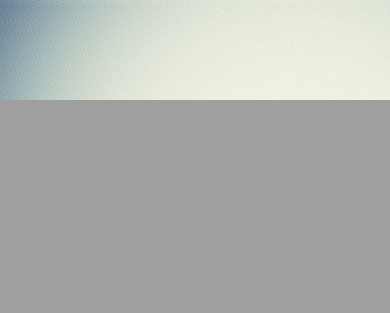
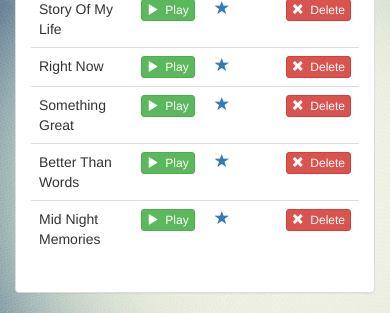
Before and after one commit to HasanMehadi/website, a Django app: page /music/1 in a window 390 px wide. Shown: the part 744-1057 px from the top of the page. Before the commit the page ends 844 px from the top, so only its background shows below. Run offline with Django 3.2, Linux system fonts and the light colour scheme; data comes from the database, SQL or seed files in the repository; both versions use the stored data as it was after the commit; some libraries are stand-ins or nearby versions.

Commit message:
added Update and Delete view. Song Part Started

```diff
--- a/music/templates/music/detail.html
+++ b/music/templates/music/detail.html
@@ -1,17 +1,88 @@
 {% extends 'music/base.html' %}
 {% block title %}Album Details{% endblock %}
 {% block body %}
-    <img src="{{ album.album_logo }}">
+    <div class="container-fluid songs-container">
+        <div class="row">
+            <!-- Left Album Info -->
+            <div class="col-sm-4 col-md-3">
+                <div class="panel panel-default">
+                    <div class="panel-body">
+                        <a href="{% url 'music:detail' album.id %}">
+                            {% if album.album_logo %}
+                                <img src="{{ album.album_logo }}" class="img-responsive">
+                            {% else %}
+                                <h3>No image to display</h3>
+                            {% endif %}
+                        </a>
+                        <h1>{{ album.album_title }}
+                            <small>{{ album.genre }}</small>
+                        </h1>
+                        <h2>{{ album.artist }}</h2>
+                    </div>
+                </div>
+            </div>
+            <!-- Right Song Info -->
+            <div class="col-sm-8 col-md-9">
 
-    <h1>{{ album.album_title }}</h1>
-    <h1>{{ album.artist }}</h1>
+                <ul class="nav nav-pills" style="margin-bottom: 10px;">
+                    <li role="presentation" class="active"><a href="{% url 'music:detail' album.id %}">View All</a></li>
+                    <li role="presentation"><a href="#">Add New Song</a></li>
+                </ul>
 
-    <ul>
-        {% for song in album.song_set.all %}
-            {% if song.is_favourite %}
-                <img src="https://cdn3.iconfinder.com/data/icons/glypho-free/64/star-circle-128.png">
-            {% endif %}
-            <li>{{ song.song_title }}-{{ song.audio_file }}</li><br>
-        {% endfor %}
-    </ul>
+                <div class="panel panel-default">
+                    <div class="panel-body">
+
+                        <h3>All Songs</h3>
+
+                        {% if error_message %}
+                            <p><strong>{{ error_message }}</strong></p>
+                        {% endif %}
+
+                        <table class="table">
+                            <thead>
+                            <tr>
+                                <th>Title</th>
+                                <th>Audio File</th>
+                                <th>Favorite</th>
+                                <th>Actions</th>
+                            </tr>
+                            </thead>
+                            <tbody>
+                            {% for song in album.song_set.all %}
+                                <tr>
+                                    <td>{{ song.song_title }}</td>
+                                    <td>
+                                        <a target="_blank" href="{{ song.audio_file.url }}">
+                                            <button type="button" class="btn btn-success btn-xs">
+                                                <span class="glyphicon glyphicon-play"></span>&nbsp; Play
+                                            </button>
+                                        </a>
+                                    </td>
+                                    <td>
+                                        <a href="#" class="btn-favorite"><span
+                                                class="glyphicon glyphicon-star {% if song.is_favorite %}active{% endif %}"></span></a>
+                                    </td>
+                                    <td>
+                                        <form action="#" method="post" style="display: inline;">
+                                            {% csrf_token %}
+                                            <input type="hidden" name="song_id" value="{{ song.id }}"/>
+                                            <button type="submit" class="btn btn-danger btn-xs">
+                                                <span class="glyphicon glyphicon-remove"></span>&nbsp; Delete
+                                            </button>
+                                        </form>
+                                    </td>
+                                </tr>
+                            {% endfor %}
+                            </tbody>
+                        </table>
+
+                    </div>
+                </div>
+
+            </div>
+
+        </div>
+
+    </div>
+
 {% endblock %}
--- a/music/urls.py
+++ b/music/urls.py
@@ -11,10 +11,15 @@ urlpatterns = [
     url(r'^(?P<pk>[0-9])+$', views.DetailView.as_view(), name="detail"),
 
     #Add New Album To the Database
-    url(r'^album/add/$', views.AlbumCreate.as_view(), name='add_album')
+    url(r'^album/add/$', views.AlbumCreate.as_view(), name='add_album'),
 
 
     # music/id/favourite
     #url(r'^(?P<album_id>[0-9])+/favourite/$', views.favourite, name="favourite"),
 
+    # Update Album using primary key
+    url(r'^album/(?P<pk>[0-9])+/$', views.AlbumUpdate.as_view(), name='update_album'),
+
+    # Delete Album using primary key and redirect to home page
+    url(r'^album/(?P<pk>[0-9])+/delete/$', views.AlbumDelete.as_view(), name='delete_album')
 ]
--- a/music/views.py
+++ b/music/views.py
@@ -35,7 +35,8 @@ def favourite(request, album_id):
 
 from django.views import generic
 from .models import Album
-from django.views.generic.edit import CreateView
+from django.views.generic.edit import CreateView, UpdateView, DeleteView
+from django.core.urlresolvers import reverse_lazy
 
 
 class IndexView(generic.ListView):
@@ -43,7 +44,7 @@ class IndexView(generic.ListView):
     template_name = 'music/index.html'
 
     def get_queryset(self):
-       return Album.objects.all()
+        return Album.objects.all()
 
 
 class DetailView(generic.DetailView):
@@ -54,3 +55,13 @@ class DetailView(generic.DetailView):
 class AlbumCreate(CreateView):
     model = Album
     fields = ['artist', 'album_title', 'genre', 'album_logo', 'is_favorite']
+
+
+class AlbumUpdate(UpdateView):
+    model = Album
+    fields = ['artist', 'album_title', 'genre', 'album_logo', 'is_favorite']
+
+
+class AlbumDelete(DeleteView):
+    model = Album
+    success_url = reverse_lazy('music:index')
```
Also changed, not shown: music/templates/music/index.html (+38 -2 lines), db.sqlite3.
